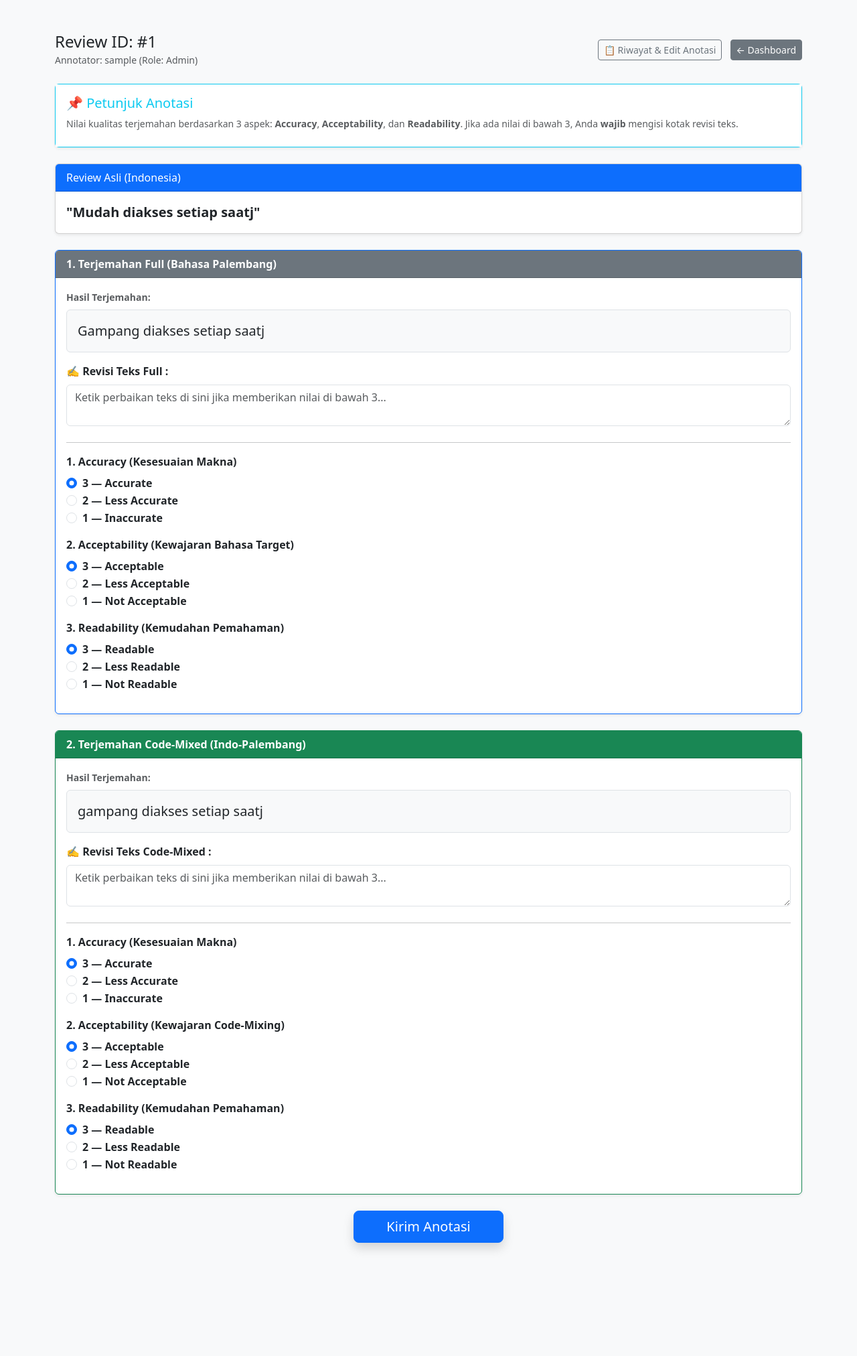
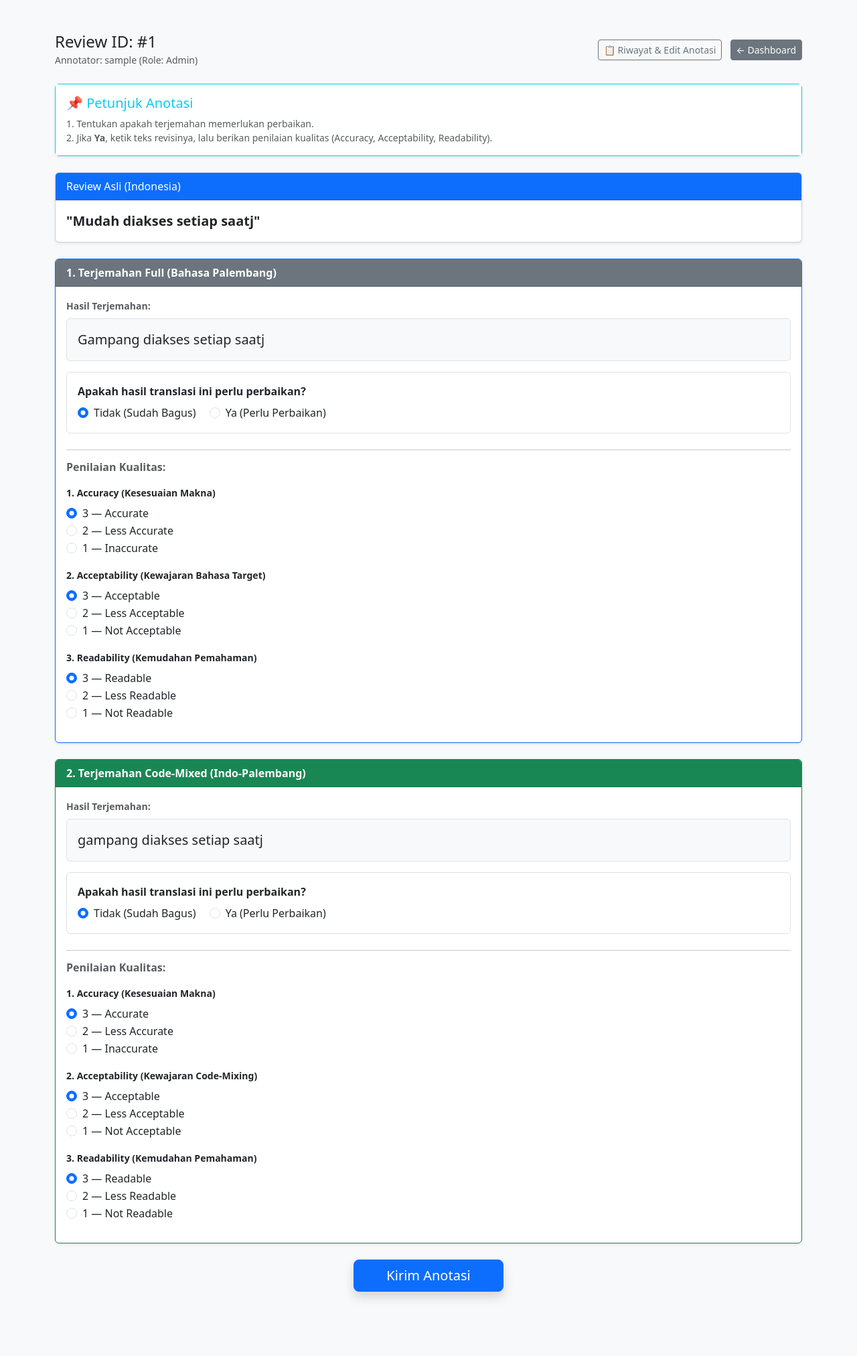
Before and after one commit to magnzetic/kai-annotation-tool, a Flask app: page /annotate in a window 1280 px wide. Shown: the whole page at 67% size. Before the commit the page ends 1866 px from the top, so only its background shows below. Run offline with Flask 3, Linux system fonts and the light colour scheme; the visitor is signed in with stand-in values (Sample User, id 1); data comes from the database, SQL or seed files in the repository; data that the repository does not hold is empty; some libraries are stand-ins or nearby versions.

Commit message:
Update annotate.html

```diff
--- a/templates/annotate.html
+++ b/templates/annotate.html
@@ -7,6 +7,7 @@
 </head>
 <body class="bg-light">
     <div class="container py-5">
+        <!-- HEADER & NAVIGASI CEPAT -->
         <div class="d-flex justify-content-between align-items-center mb-4">
             <div>
                 <h4 class="mb-0">Review ID: #{{ item.id }}</h4>
@@ -22,8 +23,9 @@
         <div class="card mb-4 shadow-sm border-info">
             <div class="card-body bg-white">
                 <h5 class="card-title text-info">📌 Petunjuk Anotasi</h5>
-                <p class="card-text small text-muted mb-2">
-                    Nilai kualitas terjemahan berdasarkan 3 aspek: <strong>Accuracy</strong>, <strong>Acceptability</strong>, dan <strong>Readability</strong>. Jika ada nilai di bawah 3, Anda <strong>wajib</strong> mengisi kotak revisi teks.
+                <p class="card-text small text-muted mb-0">
+                    1. Tentukan apakah terjemahan memerlukan perbaikan.<br>
+                    2. Jika <strong>Ya</strong>, ketik teks revisinya, lalu berikan penilaian kualitas (Accuracy, Acceptability, Readability).
                 </p>
             </div>
         </div>
@@ -38,7 +40,7 @@
                 </div>
             </div>
 
-            <!-- BAGIAN 1: FULL TRANSLATION -->
+            <!-- ================= BAGIAN 1: FULL TRANSLATION ================= -->
             <div class="card mb-4 shadow-sm border-primary">
                 <div class="card-header bg-secondary text-white fw-bold">
                     1. Terjemahan Full ({{ 'Bahasa Jawa' if role == 'jawa' else 'Bahasa Palembang' }})
@@ -49,40 +51,55 @@
                         <p class="p-3 bg-light rounded fs-5 border">{{ item.trans_jawa if role == 'jawa' else item.trans_palembang }}</p>
                     </div>
 
-                    <!-- Kotak Revisi Kosong (Default Blank) -->
-                    <div class="mb-4">
-                        <label class="form-label fw-bold text-dark">✍️ Revisi Teks Full <span id="req_label_full" class="text-danger d-none fw-bold">(Wajib diisi karena ada nilai < 3)</span>:</label>
-                        <textarea id="rev_full" name="rev_full" class="form-control" rows="2" placeholder="Ketik perbaikan teks di sini jika memberikan nilai di bawah 3..."></textarea>
+                    <!-- Pertanyaan Awal: Perlu Perbaikan? -->
+                    <div class="mb-4 p-3 bg-white border rounded">
+                        <label class="form-label fw-bold text-dark d-block mb-2">Apakah hasil translasi ini perlu perbaikan?</label>
+                        <div class="form-check form-check-inline">
+                            <input class="form-check-input need-rev-full" type="radio" name="need_rev_full" id="rev_full_no" value="no" checked>
+                            <label class="form-check-label" for="rev_full_no">Tidak (Sudah Bagus)</label>
+                        </div>
+                        <div class="form-check form-check-inline">
+                            <input class="form-check-input need-rev-full" type="radio" name="need_rev_full" id="rev_full_yes" value="yes">
+                            <label class="form-check-label" for="rev_full_yes">Ya (Perlu Perbaikan)</label>
+                        </div>
+                    </div>
+
+                    <!-- Kolom Teks Revisi (Hidden by default, muncul jika pilih 'Ya') -->
+                    <div id="container_rev_full" class="mb-4 d-none">
+                        <label class="form-label fw-bold text-danger">✍️ Masukkan Teks Revisi/Perbaikan:</label>
+                        <textarea id="rev_full" name="rev_full" class="form-control" rows="2" placeholder="Ketik perbaikan teks di sini..."></textarea>
                     </div>
 
                     <hr>
+                    <h6 class="text-muted fw-bold mb-3">Penilaian Kualitas:</h6>
+
                     <!-- 1. ACCURACY -->
                     <div class="mb-3">
-                        <label class="form-label fw-bold">1. Accuracy (Kesesuaian Makna)</label>
-                        <div class="form-check"><input class="form-check-input score-full" type="radio" name="acc_full" value="3" required checked><label class="form-check-label"><strong>3 — Accurate</strong></label></div>
-                        <div class="form-check"><input class="form-check-input score-full" type="radio" name="acc_full" value="2"><label class="form-check-label"><strong>2 — Less Accurate</strong></label></div>
-                        <div class="form-check"><input class="form-check-input score-full" type="radio" name="acc_full" value="1"><label class="form-check-label"><strong>1 — Inaccurate</strong></label></div>
+                        <label class="form-label fw-bold small">1. Accuracy (Kesesuaian Makna)</label>
+                        <div class="form-check"><input class="form-check-input" type="radio" name="acc_full" value="3" required checked><label class="form-check-label">3 — Accurate</label></div>
+                        <div class="form-check"><input class="form-check-input" type="radio" name="acc_full" value="2"><label class="form-check-label">2 — Less Accurate</label></div>
+                        <div class="form-check"><input class="form-check-input" type="radio" name="acc_full" value="1"><label class="form-check-label">1 — Inaccurate</label></div>
                     </div>
 
                     <!-- 2. ACCEPTABILITY -->
                     <div class="mb-3">
-                        <label class="form-label fw-bold">2. Acceptability (Kewajaran Bahasa Target)</label>
-                        <div class="form-check"><input class="form-check-input score-full" type="radio" name="accept_full" value="3" required checked><label class="form-check-label"><strong>3 — Acceptable</strong></label></div>
-                        <div class="form-check"><input class="form-check-input score-full" type="radio" name="accept_full" value="2"><label class="form-check-label"><strong>2 — Less Acceptable</strong></label></div>
-                        <div class="form-check"><input class="form-check-input score-full" type="radio" name="accept_full" value="1"><label class="form-check-label"><strong>1 — Not Acceptable</strong></label></div>
+                        <label class="form-label fw-bold small">2. Acceptability (Kewajaran Bahasa Target)</label>
+                        <div class="form-check"><input class="form-check-input" type="radio" name="accept_full" value="3" required checked><label class="form-check-label">3 — Acceptable</label></div>
+                        <div class="form-check"><input class="form-check-input" type="radio" name="accept_full" value="2"><label class="form-check-label">2 — Less Acceptable</label></div>
+                        <div class="form-check"><input class="form-check-input" type="radio" name="accept_full" value="1"><label class="form-check-label">1 — Not Acceptable</label></div>
                     </div>
 
                     <!-- 3. READABILITY -->
                     <div class="mb-3">
-                        <label class="form-label fw-bold">3. Readability (Kemudahan Pemahaman)</label>
-                        <div class="form-check"><input class="form-check-input score-full" type="radio" name="read_full" value="3" required checked><label class="form-check-label"><strong>3 — Readable</strong></label></div>
-                        <div class="form-check"><input class="form-check-input score-full" type="radio" name="read_full" value="2"><label class="form-check-label"><strong>2 — Less Readable</strong></label></div>
-                        <div class="form-check"><input class="form-check-input score-full" type="radio" name="read_full" value="1"><label class="form-check-label"><strong>1 — Not Readable</strong></label></div>
+                        <label class="form-label fw-bold small">3. Readability (Kemudahan Pemahaman)</label>
+                        <div class="form-check"><input class="form-check-input" type="radio" name="read_full" value="3" required checked><label class="form-check-label">3 — Readable</label></div>
+                        <div class="form-check"><input class="form-check-input" type="radio" name="read_full" value="2"><label class="form-check-label">2 — Less Readable</label></div>
+                        <div class="form-check"><input class="form-check-input" type="radio" name="read_full" value="1"><label class="form-check-label">1 — Not Readable</label></div>
                     </div>
                 </div>
             </div>
 
-            <!-- BAGIAN 2: CODE-MIXED TRANSLATION -->
+            <!-- ================= BAGIAN 2: CODE-MIXED TRANSLATION ================= -->
             <div class="card mb-4 shadow-sm border-success">
                 <div class="card-header bg-success text-white fw-bold">
                     2. Terjemahan Code-Mixed ({{ 'Indo-Jawa' if role == 'jawa' else 'Indo-Palembang' }})
@@ -93,35 +110,50 @@
                         <p class="p-3 bg-light rounded fs-5 border">{{ item.trans_mix_jawa if role == 'jawa' else item.trans_mix_palembang }}</p>
                     </div>
 
-                    <!-- Kotak Revisi Kosong (Default Blank) -->
-                    <div class="mb-4">
-                        <label class="form-label fw-bold text-dark">✍️ Revisi Teks Code-Mixed <span id="req_label_mix" class="text-danger d-none fw-bold">(Wajib diisi karena ada nilai < 3)</span>:</label>
-                        <textarea id="rev_mix" name="rev_mix" class="form-control" rows="2" placeholder="Ketik perbaikan teks di sini jika memberikan nilai di bawah 3..."></textarea>
+                    <!-- Pertanyaan Awal: Perlu Perbaikan? -->
+                    <div class="mb-4 p-3 bg-white border rounded">
+                        <label class="form-label fw-bold text-dark d-block mb-2">Apakah hasil translasi ini perlu perbaikan?</label>
+                        <div class="form-check form-check-inline">
+                            <input class="form-check-input need-rev-mix" type="radio" name="need_rev_mix" id="rev_mix_no" value="no" checked>
+                            <label class="form-check-label" for="rev_mix_no">Tidak (Sudah Bagus)</label>
+                        </div>
+                        <div class="form-check form-check-inline">
+                            <input class="form-check-input need-rev-mix" type="radio" name="need_rev_mix" id="rev_mix_yes" value="yes">
+                            <label class="form-check-label" for="rev_mix_yes">Ya (Perlu Perbaikan)</label>
+                        </div>
+                    </div>
+
+                    <!-- Kolom Teks Revisi (Hidden by default, muncul jika pilih 'Ya') -->
+                    <div id="container_rev_mix" class="mb-4 d-none">
+                        <label class="form-label fw-bold text-danger">✍️ Masukkan Teks Revisi/Perbaikan:</label>
+                        <textarea id="rev_mix" name="rev_mix" class="form-control" rows="2" placeholder="Ketik perbaikan teks di sini..."></textarea>
                     </div>
 
                     <hr>
+                    <h6 class="text-muted fw-bold mb-3">Penilaian Kualitas:</h6>
+
                     <!-- 1. ACCURACY -->
                     <div class="mb-3">
-                        <label class="form-label fw-bold">1. Accuracy (Kesesuaian Makna)</label>
-                        <div class="form-check"><input class="form-check-input score-mix" type="radio" name="acc_mix" value="3" required checked><label class="form-check-label"><strong>3 — Accurate</strong></label></div>
-                        <div class="form-check"><input class="form-check-input score-mix" type="radio" name="acc_mix" value="2"><label class="form-check-label"><strong>2 — Less Accurate</strong></label></div>
-                        <div class="form-check"><input class="form-check-input score-mix" type="radio" name="acc_mix" value="1"><label class="form-check-label"><strong>1 — Inaccurate</strong></label></div>
+                        <label class="form-label fw-bold small">1. Accuracy (Kesesuaian Makna)</label>
+                        <div class="form-check"><input class="form-check-input" type="radio" name="acc_mix" value="3" required checked><label class="form-check-label">3 — Accurate</label></div>
+                        <div class="form-check"><input class="form-check-input" type="radio" name="acc_mix" value="2"><label class="form-check-label">2 — Less Accurate</label></div>
+                        <div class="form-check"><input class="form-check-input" type="radio" name="acc_mix" value="1"><label class="form-check-label">1 — Inaccurate</label></div>
                     </div>
 
                     <!-- 2. ACCEPTABILITY -->
                     <div class="mb-3">
-                        <label class="form-label fw-bold">2. Acceptability (Kewajaran Code-Mixing)</label>
-                        <div class="form-check"><input class="form-check-input score-mix" type="radio" name="accept_mix" value="3" required checked><label class="form-check-label"><strong>3 — Acceptable</strong></label></div>
-                        <div class="form-check"><input class="form-check-input score-mix" type="radio" name="accept_mix" value="2"><label class="form-check-label"><strong>2 — Less Acceptable</strong></label></div>
-                        <div class="form-check"><input class="form-check-input score-mix" type="radio" name="accept_mix" value="1"><label class="form-check-label"><strong>1 — Not Acceptable</strong></label></div>
+                        <label class="form-label fw-bold small">2. Acceptability (Kewajaran Code-Mixing)</label>
+                        <div class="form-check"><input class="form-check-input" type="radio" name="accept_mix" value="3" required checked><label class="form-check-label">3 — Acceptable</label></div>
+                        <div class="form-check"><input class="form-check-input" type="radio" name="accept_mix" value="2"><label class="form-check-label">2 — Less Acceptable</label></div>
+                        <div class="form-check"><input class="form-check-input" type="radio" name="accept_mix" value="1"><label class="form-check-label">1 — Not Acceptable</label></div>
                     </div>
 
                     <!-- 3. READABILITY -->
                     <div class="mb-3">
-                        <label class="form-label fw-bold">3. Readability (Kemudahan Pemahaman)</label>
-                        <div class="form-check"><input class="form-check-input score-mix" type="radio" name="read_mix" value="3" required checked><label class="form-check-label"><strong>3 — Readable</strong></label></div>
-                        <div class="form-check"><input class="form-check-input score-mix" type="radio" name="read_mix" value="2"><label class="form-check-label"><strong>2 — Less Readable</strong></label></div>
-                        <div class="form-check"><input class="form-check-input score-mix" type="radio" name="read_mix" value="1"><label class="form-check-label"><strong>1 — Not Readable</strong></label></div>
+                        <label class="form-label fw-bold small">3. Readability (Kemudahan Pemahaman)</label>
+                        <div class="form-check"><input class="form-check-input" type="radio" name="read_mix" value="3" required checked><label class="form-check-label">3 — Readable</label></div>
+                        <div class="form-check"><input class="form-check-input" type="radio" name="read_mix" value="2"><label class="form-check-label">2 — Less Readable</label></div>
+                        <div class="form-check"><input class="form-check-input" type="radio" name="read_mix" value="1"><label class="form-check-label">1 — Not Readable</label></div>
                     </div>
                 </div>
             </div>
@@ -133,39 +165,54 @@
     </div>
 
     <script>
+        // Toggle muncul/hilangnya kotak teks revisi Full
+        document.querySelectorAll('.need-rev-full').forEach(radio => {
+            radio.addEventListener('change', function() {
+                let container = document.getElementById('container_rev_full');
+                let textarea = document.getElementById('rev_full');
+                if (this.value === 'yes') {
+                    container.classList.remove('d-none');
+                    textarea.required = true;
+                } else {
+                    container.classList.add('d-none');
+                    textarea.required = false;
+                    textarea.value = '';
+                }
+            });
+        });
+
+        // Toggle muncul/hilangnya kotak teks revisi Mix
+        document.querySelectorAll('.need-rev-mix').forEach(radio => {
+            radio.addEventListener('change', function() {
+                let container = document.getElementById('container_rev_mix');
+                let textarea = document.getElementById('rev_mix');
+                if (this.value === 'yes') {
+                    container.classList.remove('d-none');
+                    textarea.required = true;
+                } else {
+                    container.classList.add('d-none');
+                    textarea.required = false;
+                    textarea.value = '';
+                }
+            });
+        });
+
+        // Validasi final sebelum submit
         document.getElementById('annotationForm').addEventListener('submit', function(e) {
-            // Cek Full
-            let scoresFull = document.querySelectorAll('.score-full:checked');
-            let hasLowFull = Array.from(scoresFull).some(r => parseInt(r.value) < 3);
+            let needFull = document.querySelector('input[name="need_rev_full"]:checked').value;
             let revFullVal = document.getElementById('rev_full').value.trim();
-            let labelFull = document.getElementById('req_label_full');
-
-            if (hasLowFull) {
-                labelFull.classList.remove('d-none');
-                if (!revFullVal) {
-                    alert('⚠️ Gagal Kirim: Mohon isi teks revisi pada Terjemahan Full karena terdapat nilai di bawah 3!');
-                    e.preventDefault(); // Menghentikan submit agar tidak lanjut ke data berikutnya
-                    return false;
-                }
-            } else {
-                labelFull.classList.add('d-none');
+            if (needFull === 'yes' && !revFullVal) {
+                alert('⚠️ Mohon isi teks revisi pada Terjemahan Full!');
+                e.preventDefault();
+                return false;
             }
 
-            // Cek Mix
-            let scoresMix = document.querySelectorAll('.score-mix:checked');
-            let hasLowMix = Array.from(scoresMix).some(r => parseInt(r.value) < 3);
+            let needMix = document.querySelector('input[name="need_rev_mix"]:checked').value;
             let revMixVal = document.getElementById('rev_mix').value.trim();
-            let labelMix = document.getElementById('req_label_mix');
-
-            if (hasLowMix) {
-                labelMix.classList.remove('d-none');
-                if (!revMixVal) {
-                    alert('⚠️ Gagal Kirim: Mohon isi teks revisi pada Terjemahan Code-Mixed karena terdapat nilai di bawah 3!');
-                    e.preventDefault(); // Menghentikan submit agar tidak lanjut ke data berikutnya
-                    return false;
-                }
-            } else {
-                labelMix.classList.add('d-none');
+            if (needMix === 'yes' && !revMixVal) {
+                alert('⚠️ Mohon isi teks revisi pada Terjemahan Code-Mixed!');
+                e.preventDefault();
+                return false;
             }
         });
     </script>
```
